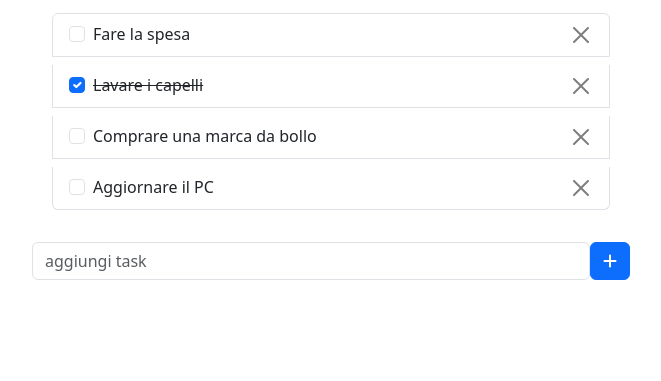
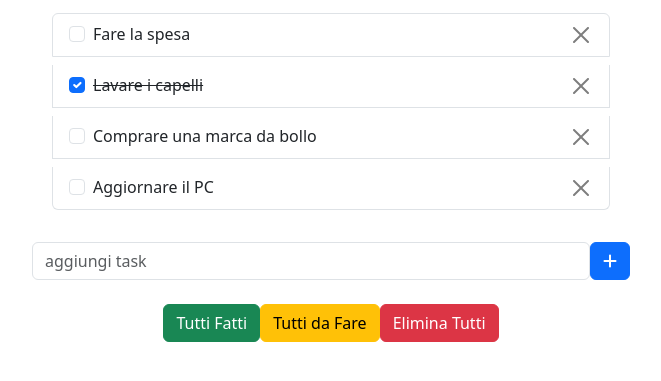
Before and after one commit to AmarildoShehu/vue-todolist, a plain HTML site: page index.html in a window 1280 px wide. Shown: the part 199-580 px from the top of the page, without its empty margins (309-970 px from the left). Drawn offline with nearby package versions, Linux system fonts and the light colour scheme.

Commit message:
added massive actions buttons

```diff
--- a/index.html
+++ b/index.html
@@ -80,6 +80,19 @@
             <i class="fas fa-plus"></i>
           </button>
         </div>
+        <div class="mt-4 d-flex align-items-center justify-content-center">
+          <div>
+            <button @click="markAllAsDone" class="btn btn-success">
+              Tutti Fatti
+            </button>
+            <button @click="markAllAsNotDone" class="btn btn-warning">
+              Tutti da Fare
+            </button>
+          </div>
+          <button @click="removeAll" class="btn btn-danger">
+            Elimina Tutti
+          </button>
+        </div>
       </div>
     </div>
   </body>
--- a/js/script.js
+++ b/js/script.js
@@ -28,6 +28,15 @@ const app = createApp({
         this.lists.push({ id: this.lists.length + 1, done: false, text: this.newTask });
         this.newTask = '';
       }
+    },
+    markAllAsDone() {
+      this.lists.forEach(item => (item.done = true));
+    },
+    markAllAsNotDone() {
+      this.lists.forEach(item => (item.done = false));
+    },
+    removeAll() {
+      this.lists = [];
     }
   },
   computed: {
```
